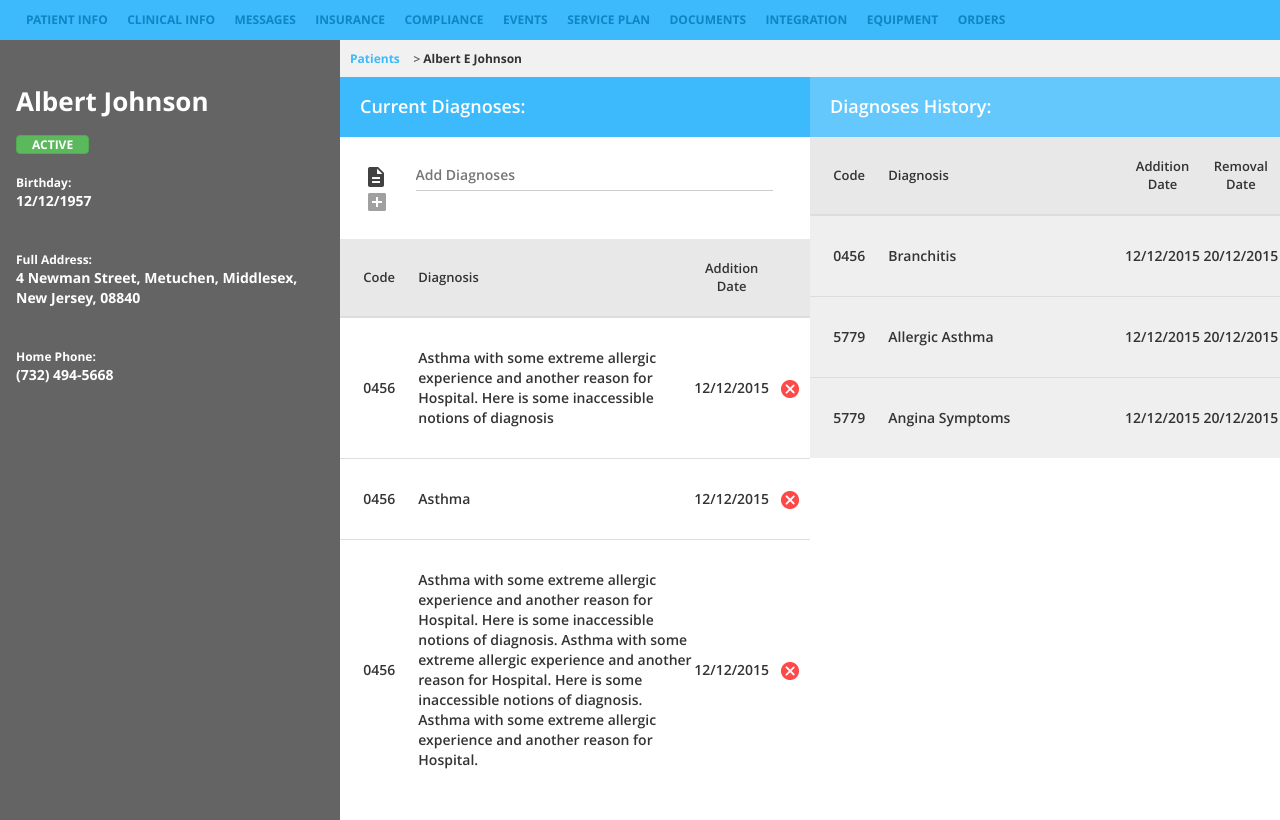
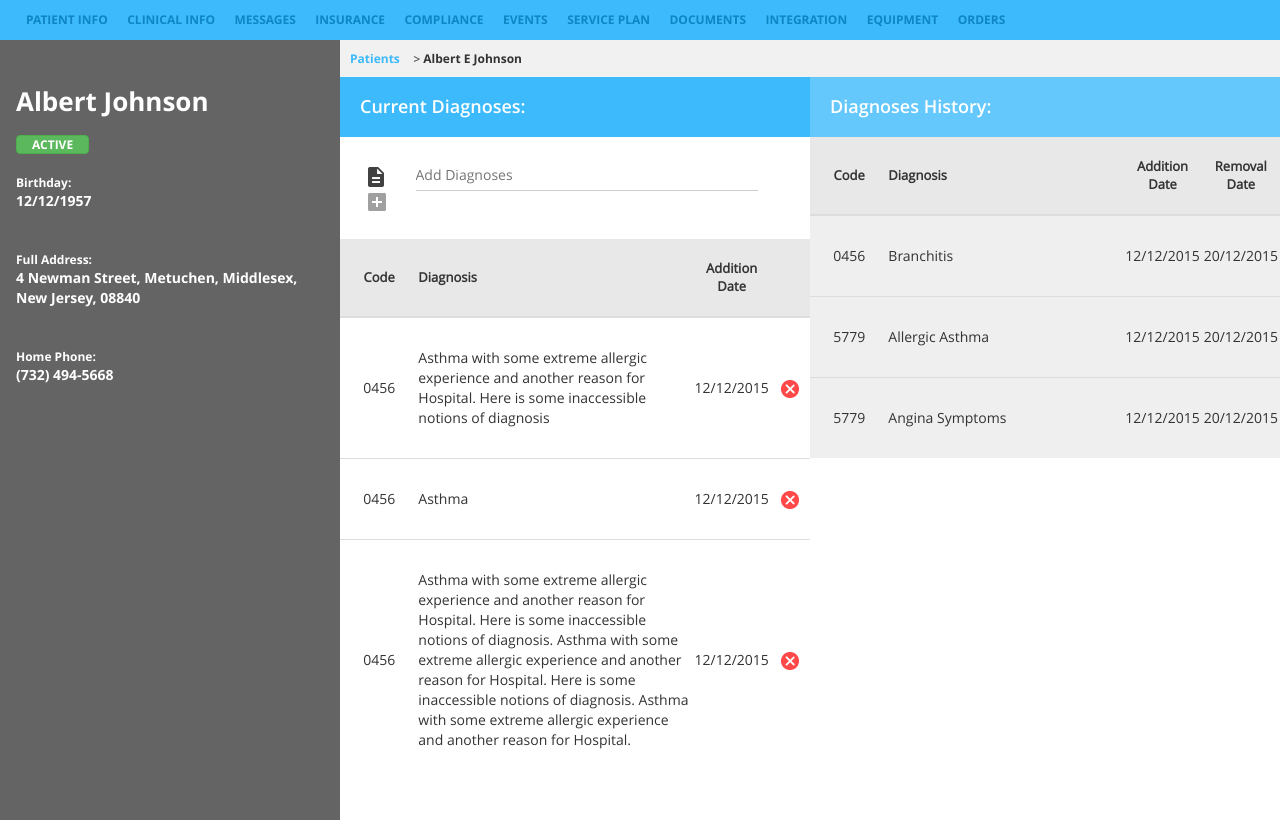
Before and after one commit to olegweb1981/adminka, a plain HTML site: page index.html in a window 1280 px wide. Drawn offline with nearby package versions, Linux system fonts and the light colour scheme; a script that the page names is missing; files whose address does not match are found by name; a web font is replaced by a local one.

Commit message:
fonts corrected

```diff
--- a/css/main.css
+++ b/css/main.css
@@ -138,7 +138,7 @@ body {
   padding: 0 160px 5px 0;
   color: #333333;
   font-size: 14px;
-  font-family: OpenSansSemiBold;
+  font-family: OpenSansRegular;
   border: none;
   border-bottom: 1px solid #cccccc;
 }
@@ -150,7 +150,7 @@ body {
 }
 .centr_block .table th {
   font-size: 13px;
-  font-family: OpenSansSemiBold;
+  font-family: OpenSansRegular;
   color: #333333;
   background-color: #e8e8e8;
   padding: 20px 0;
@@ -158,7 +158,7 @@ body {
 }
 .centr_block .table td {
   font-size: 14px;
-  font-family: OpenSansSemiBold;
+  font-family: OpenSansRegular;
   color: #333333;
   background-color: white;
   padding: 30px 0;
@@ -170,6 +170,6 @@ body {
 .right_b .table td {
   background-color: #efefef;
   font-size: 14px;
-  font-family: OpenSansSemiBold;
+  font-family: OpenSansRegular;
   color: #333333;
 }
```
